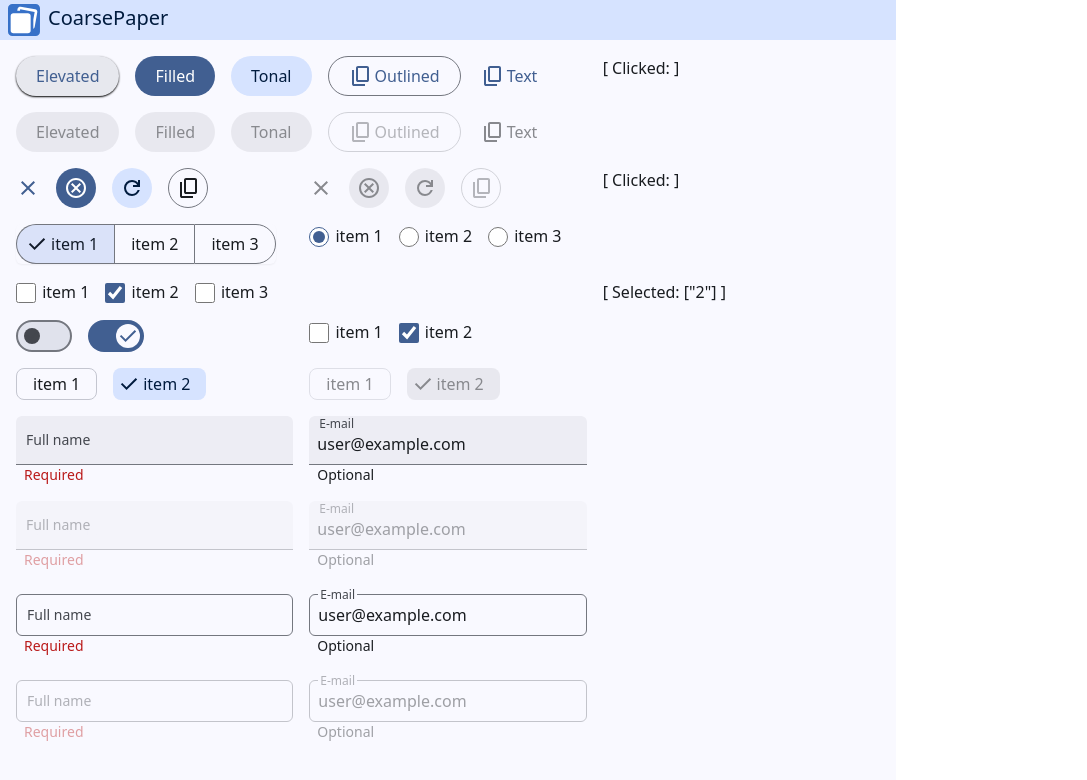
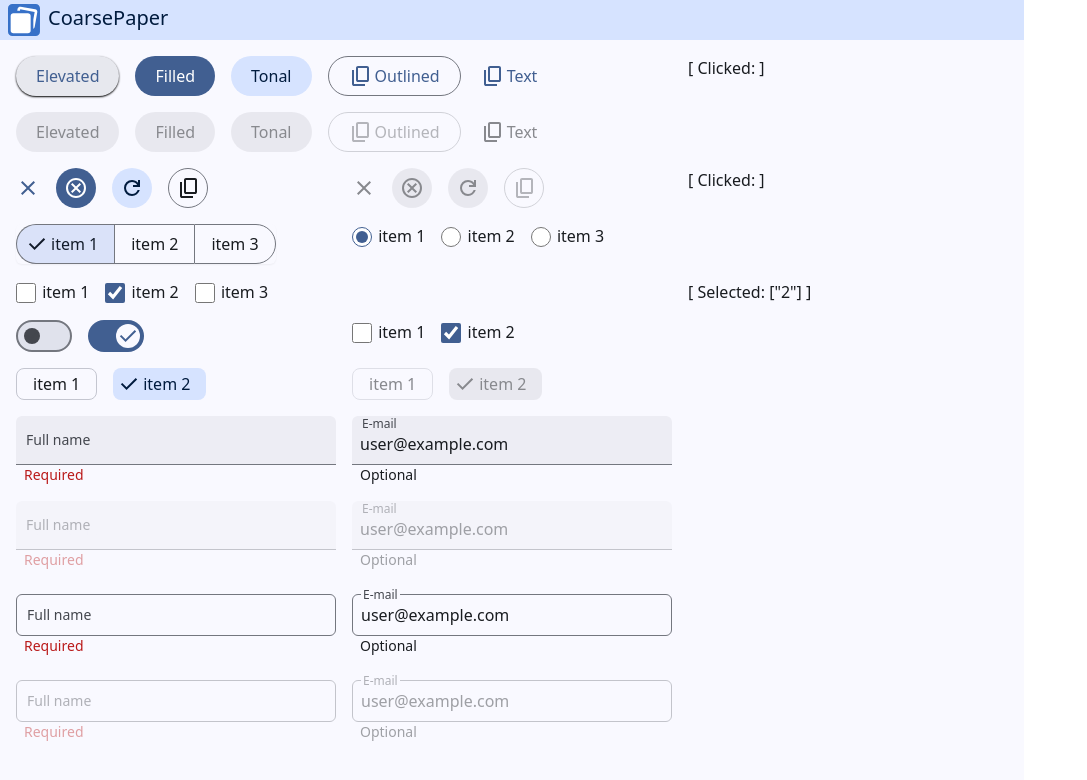
Before and after one commit to MichinobuMaeda/coarse-paper, a Svelte app: page / in a window 1280 px wide. Shown: the top 780 px of the page, without its empty margins (0-1087 px from the left). Built offline with nearby package versions, Linux system fonts and the light colour scheme.

Commit message:
bugfix: layout

```diff
--- a/src/App.svelte
+++ b/src/App.svelte
@@ -76,7 +76,7 @@
 </script>
 
 <div
-  class="min-h-screen justify-between max-w-4xl
+  class="min-h-screen justify-between max-w-5xl
     bg-lightBackground dark:bg-darkBackground
     text-lightOnBackground dark:text-darkOnBackground"
 >
```
